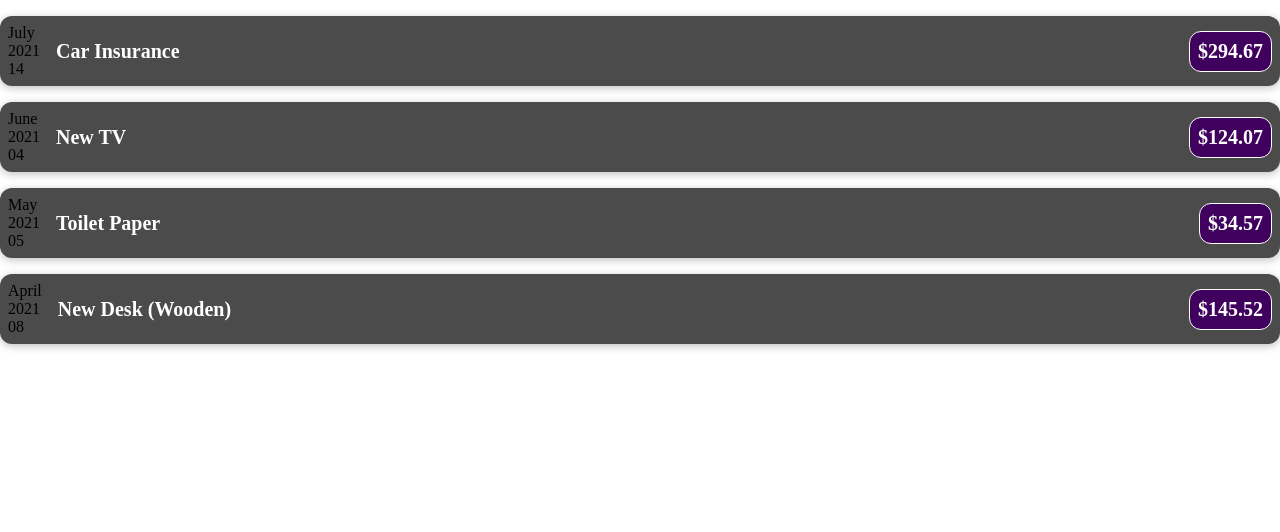
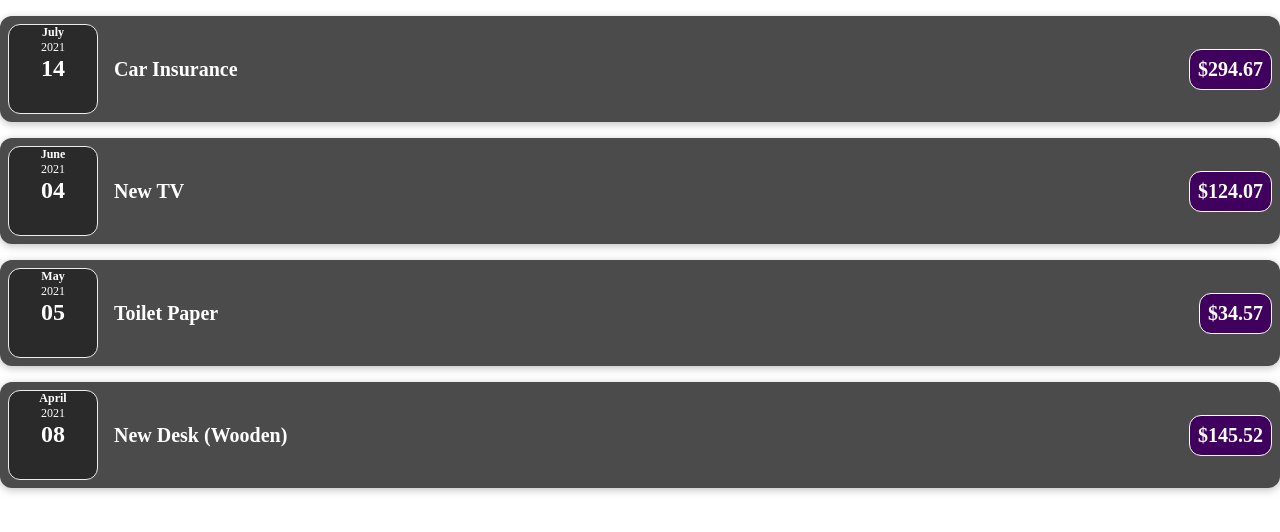
Before and after one commit to Belchenkov/react-expensive-tracker, a React (Create React App) app: page / in a window 1280 px wide. Shown: the top 532 px of the page. Built offline with nearby package versions, Linux system fonts and the light colour scheme; a web font is replaced by a local one.

Commit message:
Split ExpenseDate Components

```diff
--- /dev/null
+++ b/src/components/ExpencseDate.css
@@ -0,0 +1,25 @@
+.expense-date {
+    display: flex;
+    flex-direction: column;
+    width: 5.5rem;
+    height: 5.5rem;
+    border: 1px solid #ececec;
+    background-color: #2a2a2a;
+    color: white;
+    border-radius: 12px;
+    align-items: center;
+}
+
+.expense-date__month {
+    font-size: 0.75rem;
+    font-weight: bold;
+}
+
+.expense-date__year {
+    font-size: 0.75rem;
+}
+
+.expense-date__day {
+    font-size: 1.5rem;
+    font-weight: bold;
+}
--- /dev/null
+++ b/src/components/ExpenseDate.js
@@ -0,0 +1,17 @@
+import './ExpencseDate.css';
+
+const ExpenseDate = ({ date }) => {
+    const month = date.toLocaleString('en-US', { month: 'long' });
+    const day = date.toLocaleString('en-US', { day: '2-digit' });
+    const year = date.getFullYear();
+
+    return (
+        <div className="expense-date">
+            <div className="expense-date__month">{month}</div>
+            <div className="expense-date__year">{year}</div>
+            <div className="expense-date__day">{day}</div>
+        </div>
+    );
+};
+
+export default ExpenseDate;
--- a/src/components/ExpenseItem.js
+++ b/src/components/ExpenseItem.js
@@ -1,17 +1,10 @@
+import ExpenseDate from "./ExpenseDate";
 import './ExpencseItem.css';
 
 function ExpenseItem({ title, amount, date }) {
-    const month = date.toLocaleString('en-US', { month: 'long' });
-    const day = date.toLocaleString('en-US', { day: '2-digit' });
-    const year = date.getFullYear();
-
     return (
         <div className="expense-item">
-            <div>
-                <div>{month}</div>
-                <div>{year}</div>
-                <div>{day}</div>
-            </div>
+            <ExpenseDate date={date}/>
 
             <div className="expense-item__description">
                 <h2>{title}</h2>
```
